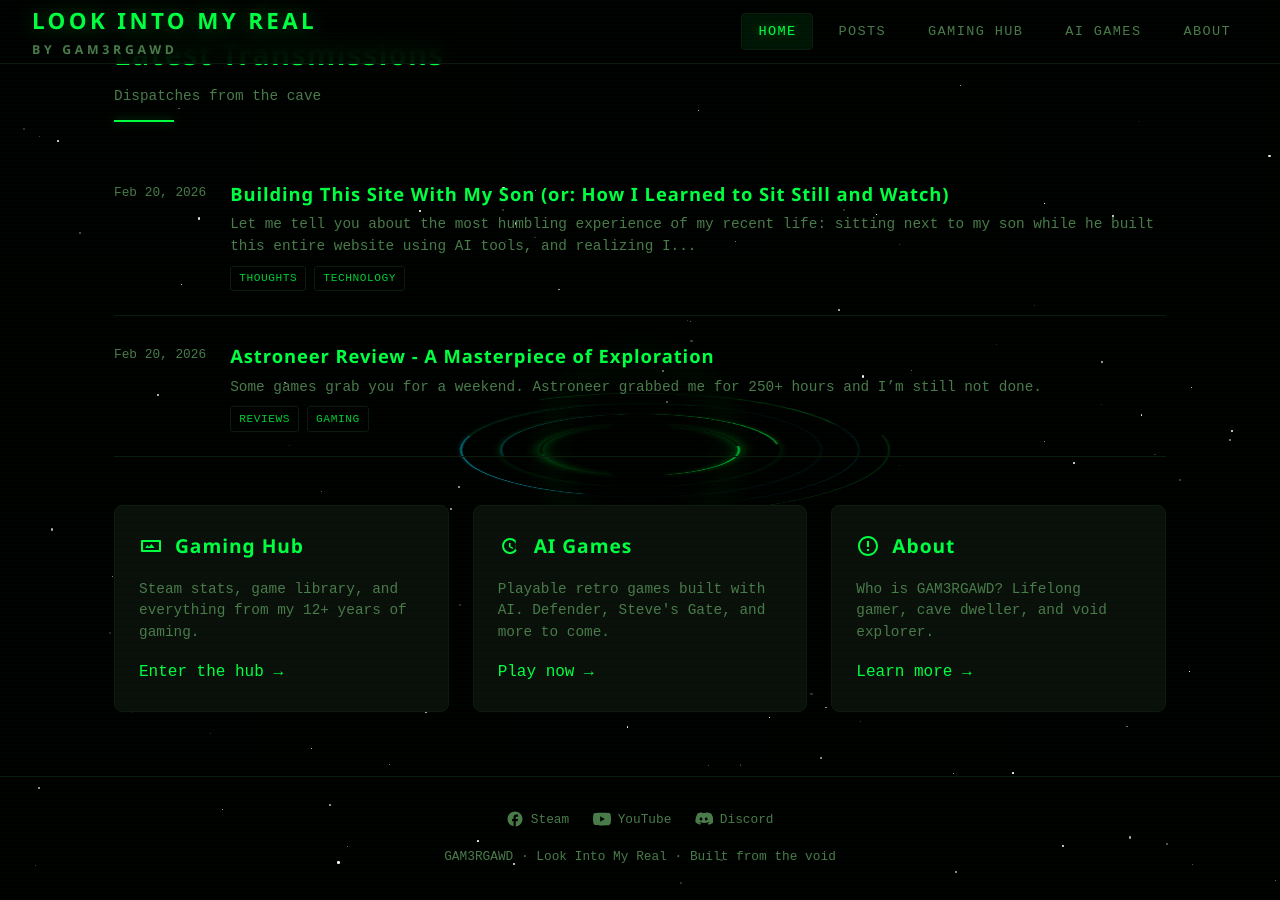
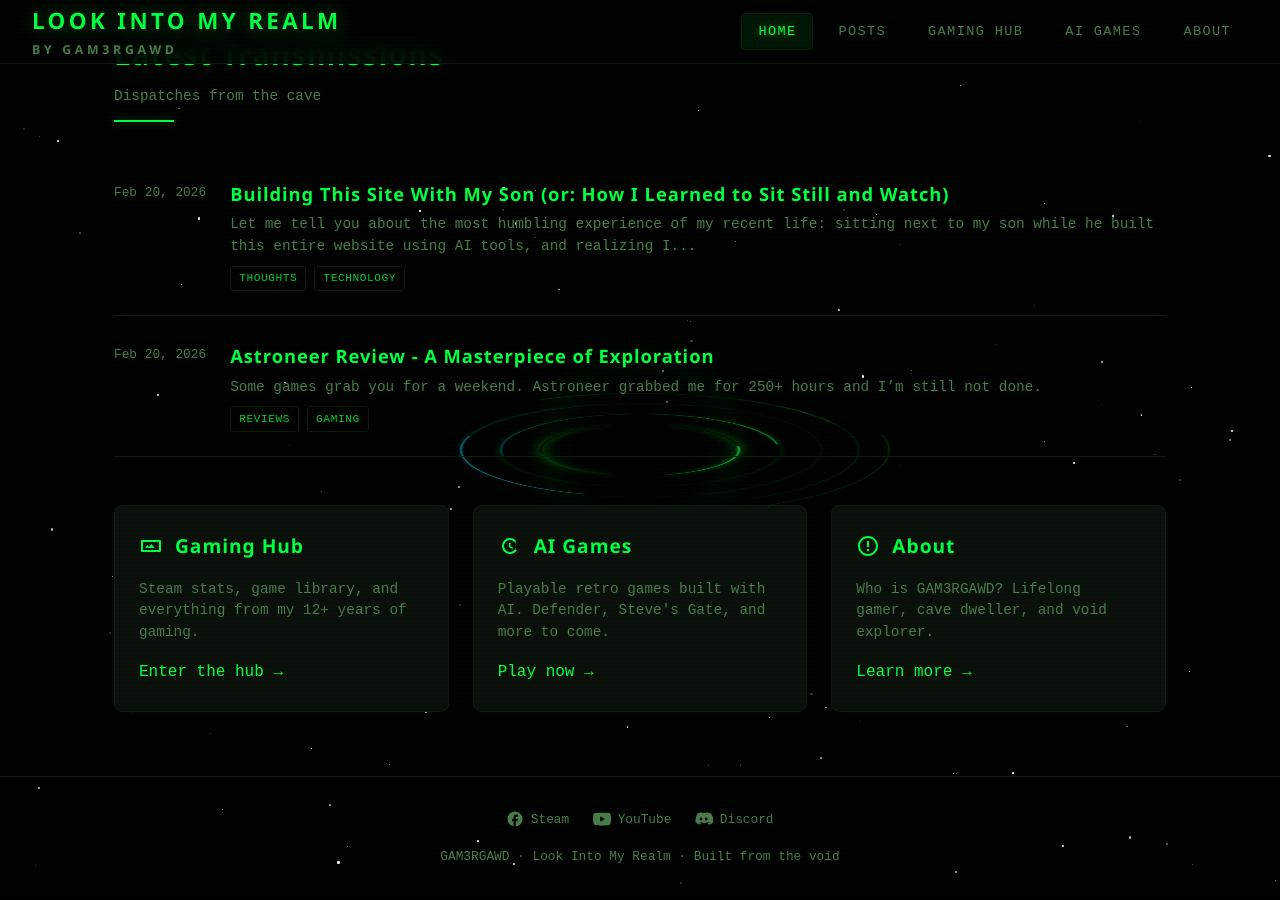
Before and after one commit to vitalnexus/blog, a Jekyll site: the page built from index.md, in a window 1280 px wide and 900 px high, scrolled down 359 px. Built offline with Jekyll 4.4.1, drawn with Linux system fonts in a browser that asks for light colours; some of the changed text lies outside the part shown.

Commit message:
update name

```diff
--- a/_config.yml
+++ b/_config.yml
@@ -1,4 +1,4 @@
-title: Look Into My Real
+title: Look Into My Realm
 description: Gaming, Tech, and Adventures from the void - by GAM3RGAWD
 author: GAM3RGAWD
 url: https://vitalnexus.github.io
--- a/_layouts/default.html
+++ b/_layouts/default.html
@@ -34,7 +34,7 @@
   <!-- Header -->
   <header class="site-header">
     <a href="{{ '/' | relative_url }}" class="site-logo">
-      Look Into My Real
+      Look Into My Realm
       <span class="logo-sub">by GAM3RGAWD</span>
     </a>
     <button class="nav-toggle" id="navToggle" aria-label="Toggle navigation">
@@ -72,7 +72,7 @@
         Discord
       </a>
     </div>
-    <p>GAM3RGAWD &middot; Look Into My Real &middot; Built from the void</p>
+    <p>GAM3RGAWD &middot; Look Into My Realm &middot; Built from the void</p>
   </footer>
 
   <!-- Matrix Easter Egg Canvas -->
--- a/assets/css/style.css
+++ b/assets/css/style.css
@@ -1,5 +1,5 @@
 /* ============================================
-   LOOK INTO MY REAL - Space Theme
+   Look Into My Realm - Space Theme
    Black + Fluorescent Green (#00FF41)
    ============================================ */
 
--- a/assets/js/site.js
+++ b/assets/js/site.js
@@ -1,5 +1,5 @@
 /* ============================================
-   LOOK INTO MY REAL - Site JavaScript
+   Look Into My Realm - Site JavaScript
    Star field, navigation, matrix easter egg
    ============================================ */
 
@@ -82,7 +82,7 @@
     }
 
     // Custom characters - GAM3RGAWD themed
-    var chars = 'GAM3RGAWD LOOK INTO MY REAL 01 VOID SPACE NEXUS LEVEL22 STEAM CAVE DWELLER ';
+    var chars = 'GAM3RGAWD Look Into My Realm 01 VOID SPACE NEXUS LEVEL22 STEAM CAVE DWELLER ';
     chars = chars.split('');
 
     function draw() {
--- a/index.md
+++ b/index.md
@@ -1,10 +1,10 @@
 ---
 layout: default
-title: Look Into My Real
+title: Look Into My Realm
 ---
 
 <div class="hero">
-  <h1 class="hero-title glitch" data-text="Look Into My Real">Look Into My Real</h1>
+  <h1 class="hero-title glitch" data-text="Look Into My Realm">Look Into My Realm</h1>
   <p class="hero-tagline">Gaming / Tech / Adventures from the void</p>
 </div>
 
```
Also changed, not shown: assets/images/logo.svg.
